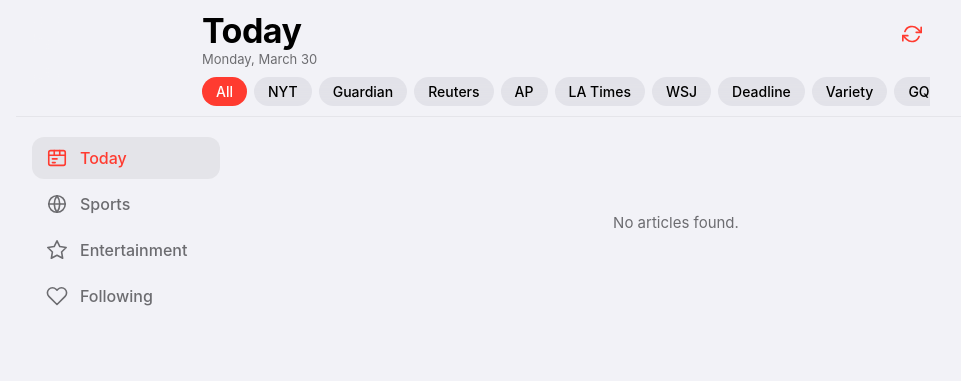
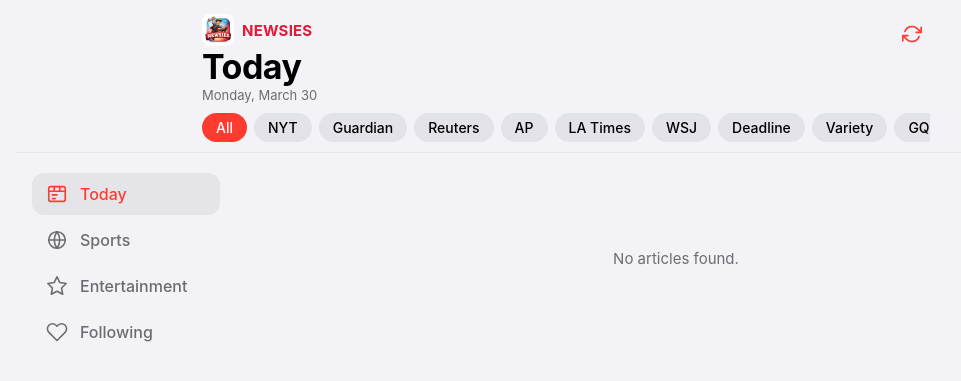
Before and after one commit to R10ForTheWin/newsie, a FastAPI app: page / in a window 1280 px wide. Shown: the top 381 px of the page, without its empty margins (74-1035 px from the left). Run offline with FastAPI, Linux system fonts and the light colour scheme; data that the repository does not hold is empty.

Commit message:
Add Newsies icon and branding

```diff
--- a/main.py
+++ b/main.py
@@ -12,7 +12,7 @@
 from fastapi.staticfiles import StaticFiles
 from fastapi.templating import Jinja2Templates
 
-app = FastAPI(title="Newsie")
+app = FastAPI(title="Newsies")
 app.mount("/static", StaticFiles(directory="static"), name="static")
 templates = Jinja2Templates(directory="templates")
 
--- a/static/style.css
+++ b/static/style.css
@@ -50,6 +50,29 @@
   align-items: flex-start;
   justify-content: space-between;
   margin-bottom: 10px;
+}
+
+.header-brand {
+  display: flex;
+  align-items: center;
+  gap: 8px;
+  margin-bottom: 4px;
+}
+
+.header-logo {
+  width: 32px;
+  height: 32px;
+  border-radius: 8px;
+  object-fit: cover;
+  flex-shrink: 0;
+}
+
+.header-brand-name {
+  font-size: 15px;
+  font-weight: 700;
+  color: #E31937;
+  letter-spacing: 0.2px;
+  text-transform: uppercase;
 }
 
 .header-title {
--- a/templates/index.html
+++ b/templates/index.html
@@ -5,9 +5,10 @@
   <meta name="viewport" content="width=device-width, initial-scale=1.0, viewport-fit=cover">
   <meta name="apple-mobile-web-app-capable" content="yes">
   <meta name="apple-mobile-web-app-status-bar-style" content="default">
-  <meta name="apple-mobile-web-app-title" content="Newsie">
+  <meta name="apple-mobile-web-app-title" content="Newsies">
   <link rel="apple-touch-icon" href="/static/icon.png">
-  <title>Newsie</title>
+  <link rel="icon" type="image/png" href="/static/icon.png">
+  <title>Newsies</title>
   <link rel="stylesheet" href="/static/style.css">
 </head>
 <body>
@@ -18,6 +19,10 @@
       <div class="header-inner">
         <div class="header-top">
           <div class="header-title-group">
+            <div class="header-brand">
+              <img src="/static/icon.png" class="header-logo" alt="Newsies">
+              <span class="header-brand-name">Newsies</span>
+            </div>
             <h1 class="header-title" id="header-title">Today</h1>
             <p class="header-date" id="header-date"></p>
           </div>
```
Also changed, not shown: static/icon.png (added).
